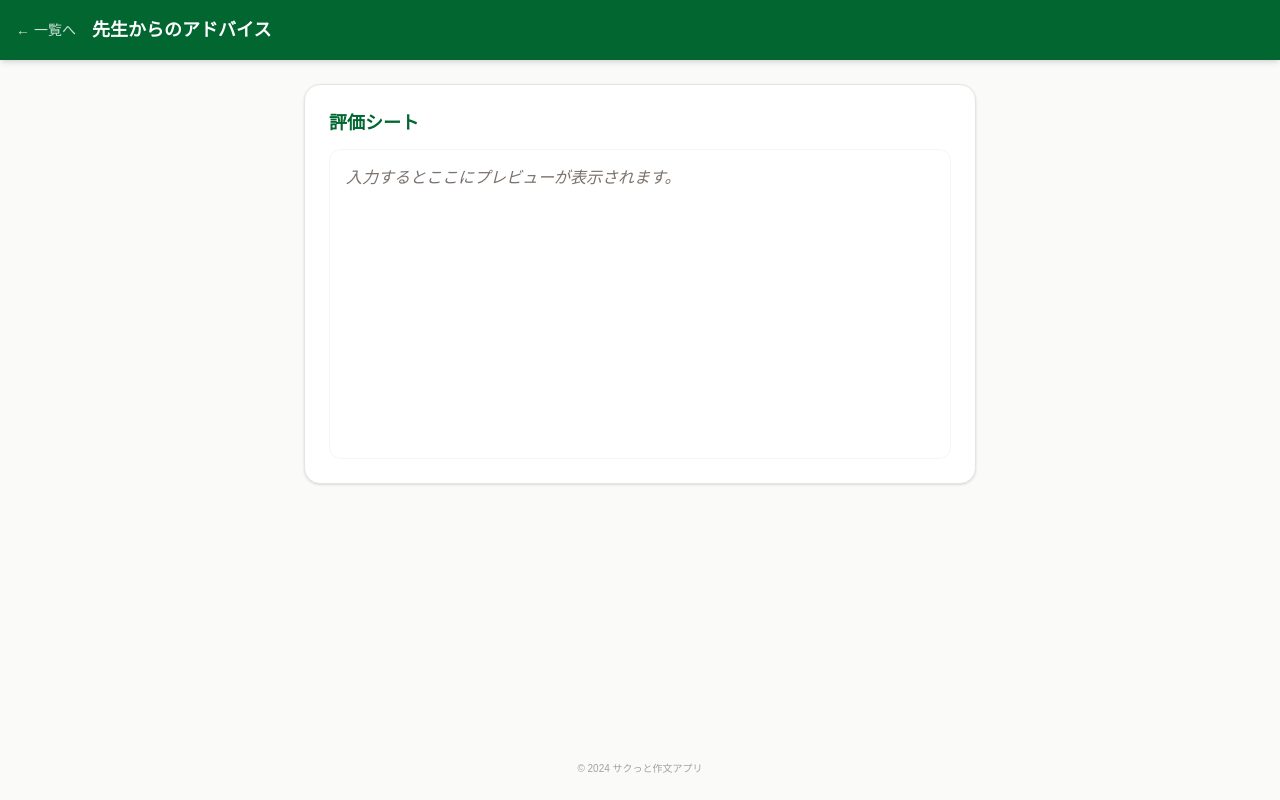
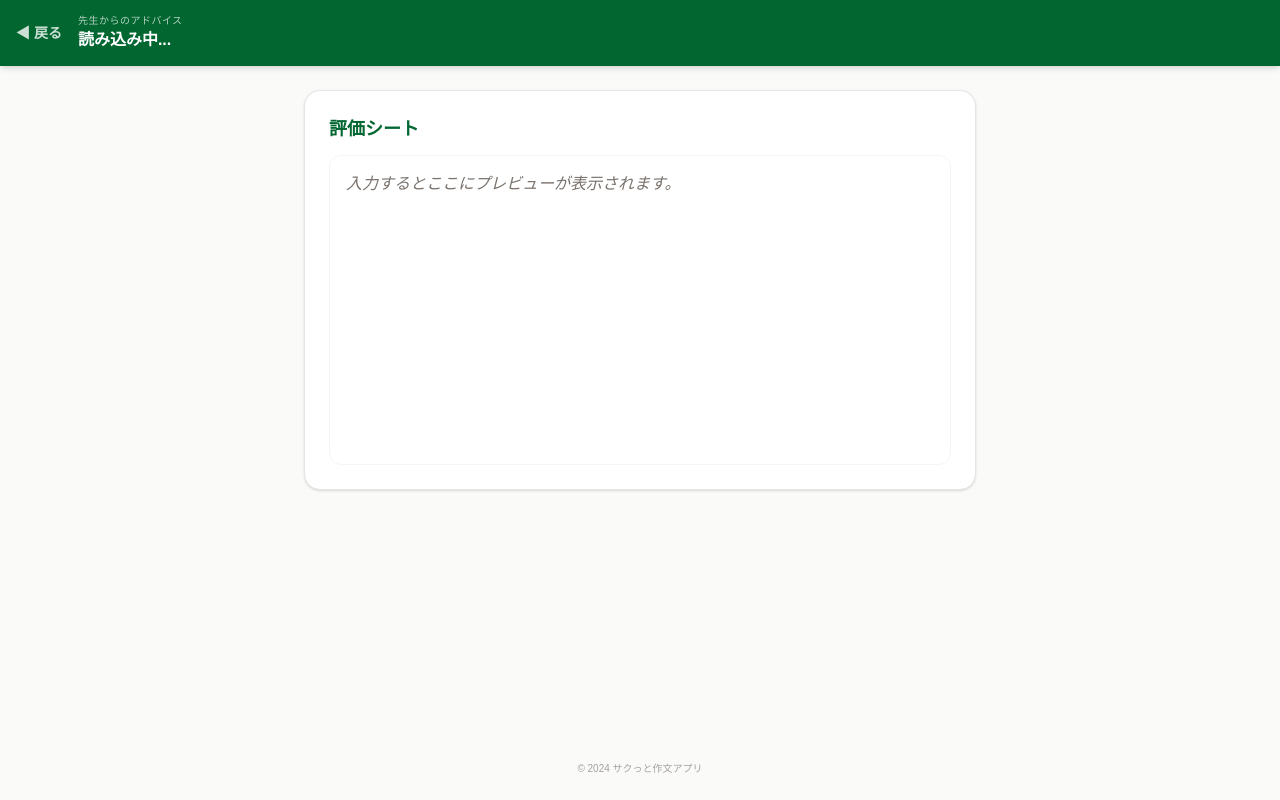
Before and after one commit to takeshi-cyugun/sakubun, a Next.js app: page /grading in a window 1280 px wide. Built offline with nearby package versions, Linux system fonts and the light colour scheme; sample sign-in values are in the browser's storage.

Commit message:
採点・評価登録処理

```diff
--- a/app/api/works/[id]/route.ts
+++ b/app/api/works/[id]/route.ts
@@ -1,9 +1,10 @@
-import {  getWorkById, updateWork, deleteWork } from "@/lib/works";
+import { getWorkById, updateWork, updateEvaluation, deleteWork } from "@/lib/works";
 
 type UpdateWorkRequestBody = {
   title?: string;
   pages?: string[];
   status?: "draft" | "registered";
+  evaluation?: string;
 };
 
 type RouteParams = {
@@ -29,6 +30,17 @@ export async function PUT(request: Request, { params }: RouteParams) {
   try {
     const { id } = await params;
     const body = (await request.json()) as UpdateWorkRequestBody;
+
+    // 評価（evaluation）のみの更新リクエストの場合
+    if (body.evaluation !== undefined) {
+      const work = await updateEvaluation(id, body.evaluation);
+      if (!work) {
+        return Response.json({ ok: false, error: "作品が見つかりません" }, { status: 404 });
+      }
+      return Response.json({ ok: true, work });
+    }
+
+    // 通常の作文内容（タイトル、本文、ステータス）の更新
     const title = (body.title ?? "").trim() || "（タイトル未入力）";
     const pages = Array.isArray(body.pages) ? body.pages : [];
     const status = body.status === "registered" ? "registered" : "draft";
--- a/app/grading/page.tsx
+++ b/app/grading/page.tsx
@@ -59,14 +59,21 @@ function GradingContent() {
   }, [fetchWork, isAuthorized]);
 
   // 登録・更新処理
-  const handleRegister = async () => {
+  /**
+   * 評価を保存する。
+   * @param {string} overridingValue - 明示的に値を指定する場合（削除時など）
+   */
+  const handleRegister = async (overridingValue?: string) => {
     if (!workId) return;
     try {
       setIsSaving(true);
+      // 引数があればそれを使用し、なければ現在の入力値を使用する
+      const evaluationValue = typeof overridingValue === 'string' ? overridingValue : markdownInput;
+
       const res = await fetch(`/api/works/${workId}`, {
         method: 'PUT',
         headers: { 'Content-Type': 'application/json' },
-        body: JSON.stringify({ evaluation: markdownInput }),
+        body: JSON.stringify({ evaluation: evaluationValue }),
       });
       const data = await res.json();
       if (!res.ok || !data.ok) throw new Error(data.error || '保存に失敗しました');
@@ -83,8 +90,8 @@ function GradingContent() {
   const handleDelete = async () => {
     if (!confirm('評価内容を削除してもよろしいですか？')) return;
     setMarkdownInput('');
-    // 削除は空文字で更新する処理として共通化
-    setTimeout(() => { void handleRegister(); }, 0);
+    // 空文字を直接渡して即座に更新を実行
+    void handleRegister('');
   };
 
   // 認証チェックが終わるまでは何も表示しない
@@ -94,16 +101,24 @@ function GradingContent() {
     <main className="min-h-screen bg-stone-50 flex flex-col overflow-y-auto">
       <header className="bg-green-800 text-white p-4 shadow-md flex justify-between items-center">
         <div className="flex items-center gap-4">
-          <Link href="/" className="text-white/80 hover:text-white text-sm flex items-center gap-1">
-            <span>←</span> 一覧へ
+          <Link
+            href="/"
+            className="text-white/80 hover:text-white text-sm font-bold flex items-center gap-1 hover:underline active:scale-95 transition-transform"
+          >
+            ◀ 戻る
           </Link>
-          <h1 className="text-lg font-bold">
-            {isGrader ? "採点・評価" : "先生からのアドバイス"} {workTitle && ` : ${workTitle}`}
-          </h1>
+          <div className="flex flex-col">
+            <span className="text-[10px] text-white/70 font-medium leading-none mb-1 uppercase tracking-wider">
+              {isGrader ? "採点・評価" : "先生からのアドバイス"}
+            </span>
+            <h1 className="text-base font-bold leading-tight">
+              {workTitle || "読み込み中..."}
+            </h1>
+          </div>
         </div>
         {isGrader && (
           <button
-            onClick={handleRegister}
+            onClick={() => handleRegister()}
             disabled={isSaving || !workId}
             className="bg-yellow-500 text-green-900 font-bold px-4 py-1 rounded text-sm shadow-sm hover:bg-yellow-400"
           >
```
